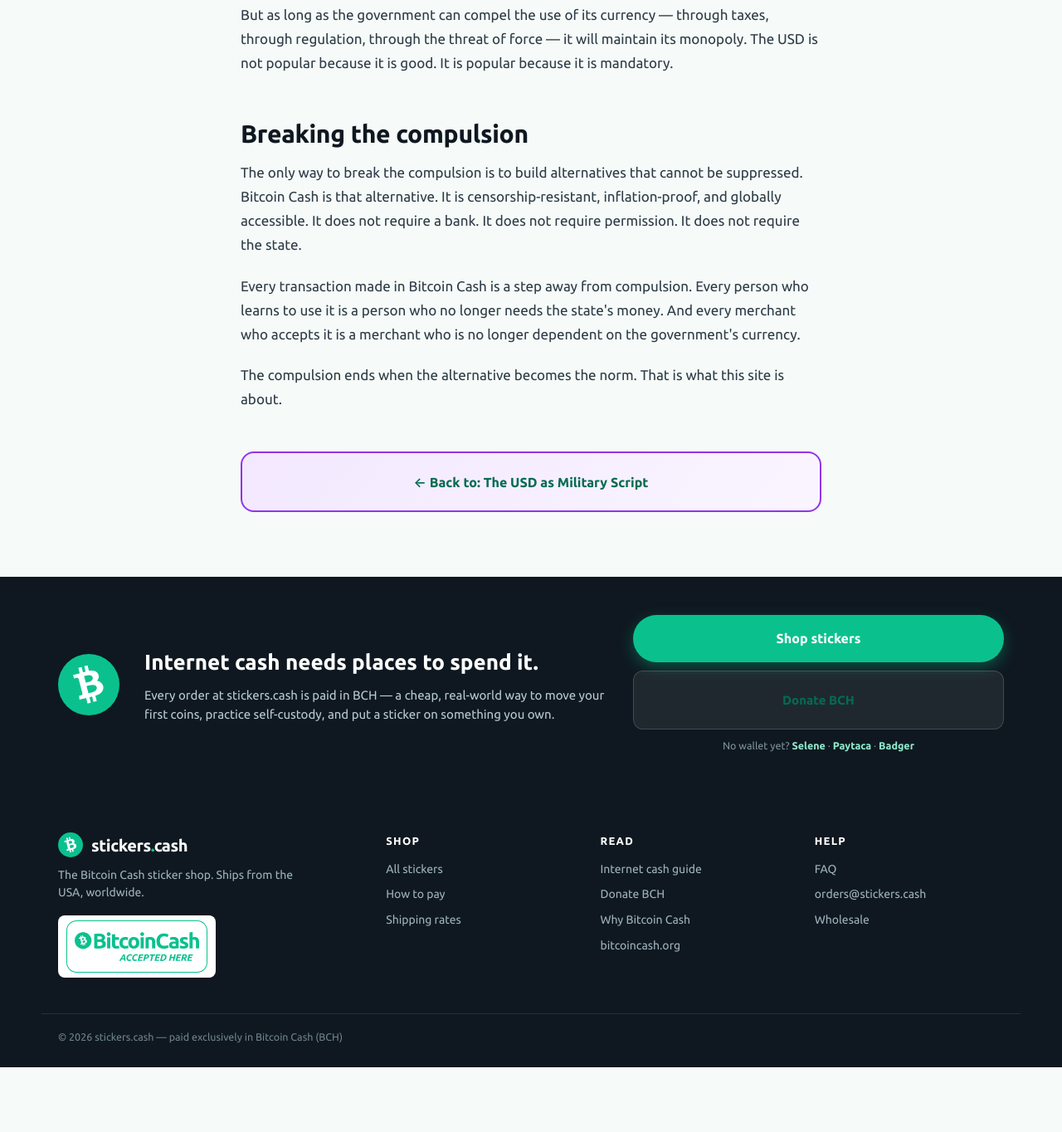
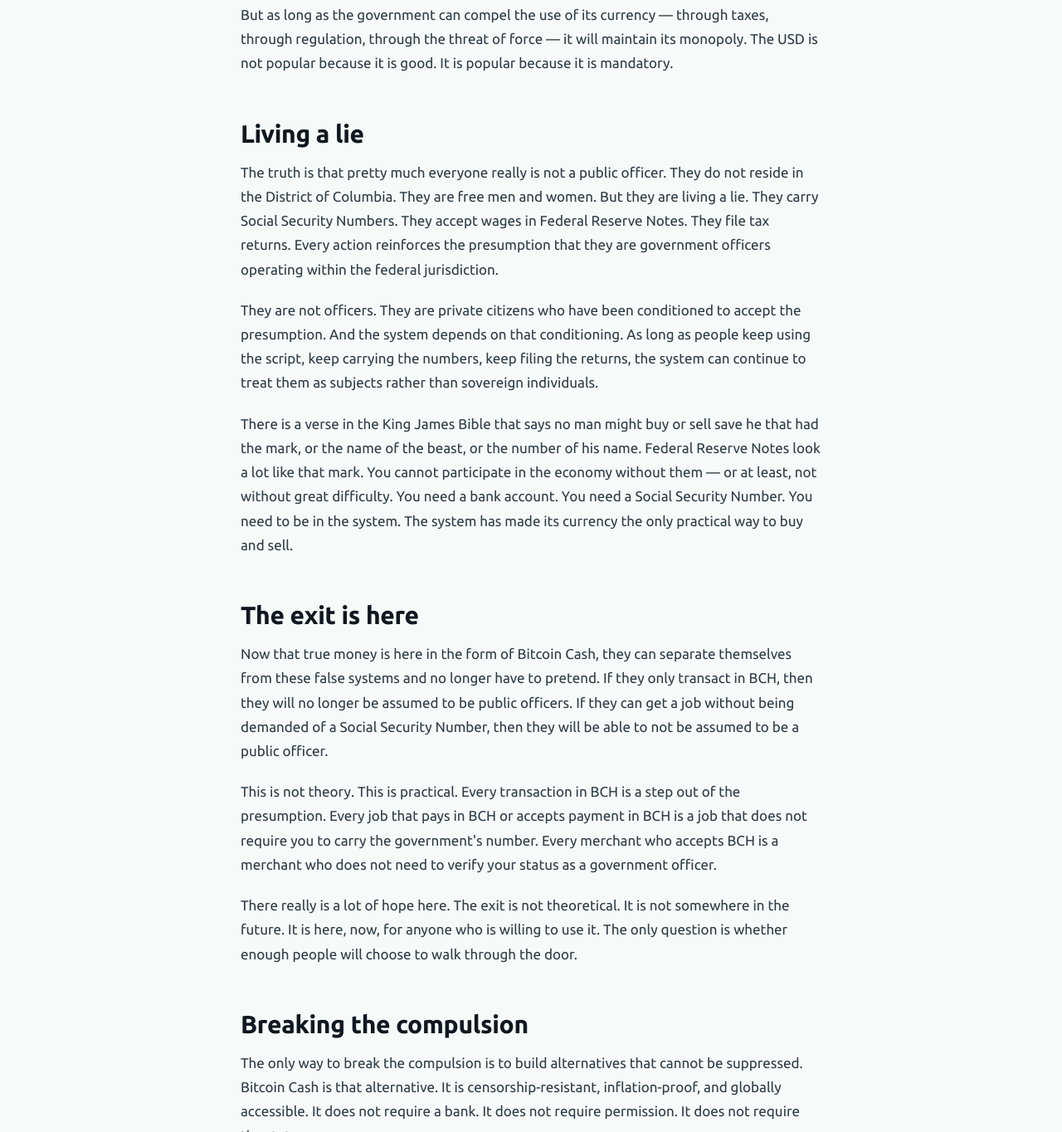
Before and after one commit to ripekern/stickers-cash, a plain HTML site: page rabbit-holes/why-people-use-usd.html in a window 1280 px wide. Shown: the part 1921-3285 px from the top of the page at 83% size. Before the commit the page ends 3207 px from the top, so only its background shows below. Drawn offline with Linux system fonts and the light colour scheme.

Commit message:
Add mark of the beast reference connecting USD to Revelation 13:17

```diff
--- a/rabbit-holes/why-people-use-usd.html
+++ b/rabbit-holes/why-people-use-usd.html
@@ -94,6 +94,22 @@
 
     <p>But as long as the government can compel the use of its currency — through taxes, through regulation, through the threat of force — it will maintain its monopoly. The USD is not popular because it is good. It is popular because it is mandatory.</p>
 
+    <h2>Living a lie</h2>
+
+    <p>The truth is that pretty much everyone really is not a public officer. They do not reside in the District of Columbia. They are free men and women. But they are living a lie. They carry Social Security Numbers. They accept wages in Federal Reserve Notes. They file tax returns. Every action reinforces the presumption that they are government officers operating within the federal jurisdiction.</p>
+
+    <p>They are not officers. They are private citizens who have been conditioned to accept the presumption. And the system depends on that conditioning. As long as people keep using the script, keep carrying the numbers, keep filing the returns, the system can continue to treat them as subjects rather than sovereign individuals.</p>
+
+    <p>There is a verse in the King James Bible that says no man might buy or sell save he that had the mark, or the name of the beast, or the number of his name. Federal Reserve Notes look a lot like that mark. You cannot participate in the economy without them — or at least, not without great difficulty. You need a bank account. You need a Social Security Number. You need to be in the system. The system has made its currency the only practical way to buy and sell.</p>
+
+    <h2>The exit is here</h2>
+
+    <p>Now that true money is here in the form of Bitcoin Cash, they can separate themselves from these false systems and no longer have to pretend. If they only transact in BCH, then they will no longer be assumed to be public officers. If they can get a job without being demanded of a Social Security Number, then they will be able to not be assumed to be a public officer.</p>
+
+    <p>This is not theory. This is practical. Every transaction in BCH is a step out of the presumption. Every job that pays in BCH or accepts payment in BCH is a job that does not require you to carry the government's number. Every merchant who accepts BCH is a merchant who does not need to verify your status as a government officer.</p>
+
+    <p>There really is a lot of hope here. The exit is not theoretical. It is not somewhere in the future. It is here, now, for anyone who is willing to use it. The only question is whether enough people will choose to walk through the door.</p>
+
     <h2>Breaking the compulsion</h2>
 
     <p>The only way to break the compulsion is to build alternatives that cannot be suppressed. Bitcoin Cash is that alternative. It is censorship-resistant, inflation-proof, and globally accessible. It does not require a bank. It does not require permission. It does not require the state.</p>
```
